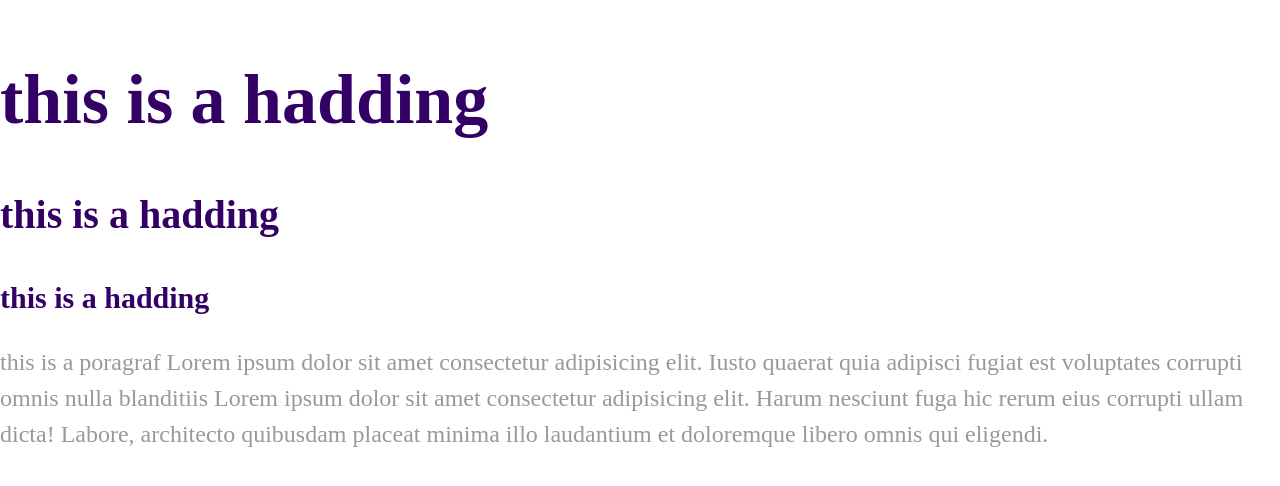
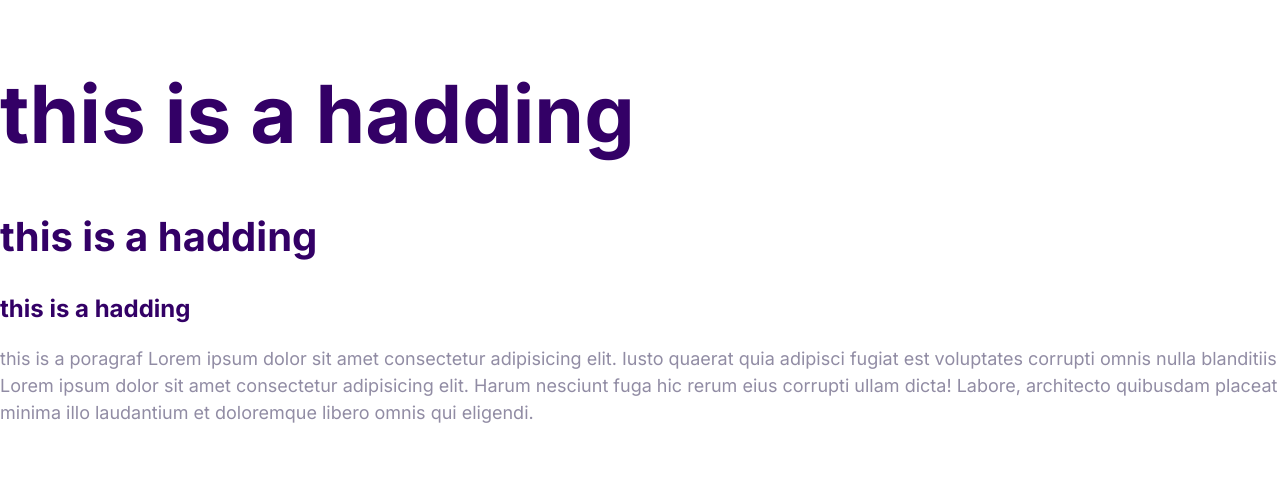
Before and after one commit to morty-berger/moshify, a plain HTML site: page index.html in a window 1280 px wide. Drawn offline with Linux system fonts and the light colour scheme.

Commit message:
define the typogrephy

```diff
--- a/css/styles.css
+++ b/css/styles.css
@@ -9,13 +9,14 @@ html {
     font-size: 62.5%;
 }
 body {
-    font-family: 'inter' Arial, Helvetica, sans-serif;
+    font-family:'inter', Arial, Helvetica, sans-serif;
     font-size: 2.4rem;
-    color: #999999;
+    color: var(--color-body);
     line-height: 1.5;
+    margin-top: 0;
 }
 h1, h2, h3 {
-    color: #330066;
+    color: var(--color-heding);
     margin-bottom: 1.5rem;
 }
 h1 {
@@ -27,3 +28,19 @@ h2 {
 h3 {
     font-size: 3rem;
 }
+@media screen and (min-width: 1024px)
+    {
+        body {
+            font-size: 1.8rem;
+        }
+        h1 {
+            font-size: 8rem;
+        }
+        h2 {
+            font-size: 4rem ;
+
+        }
+        h3 {
+            font-size: 2.4rem;
+        }
+    }
```
